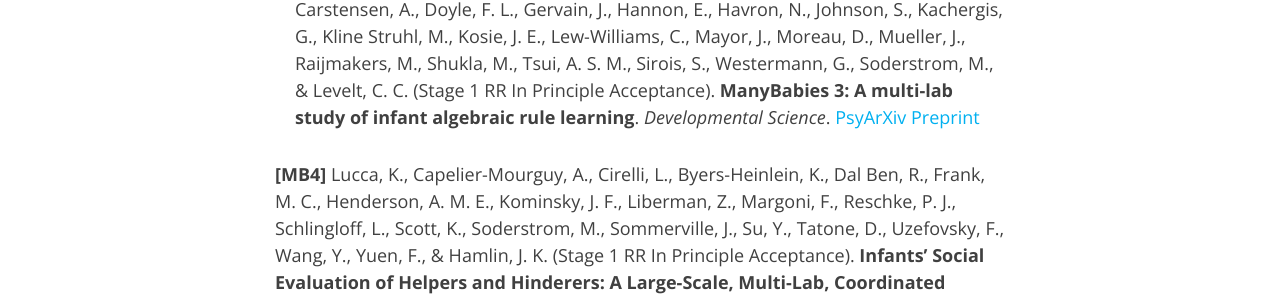
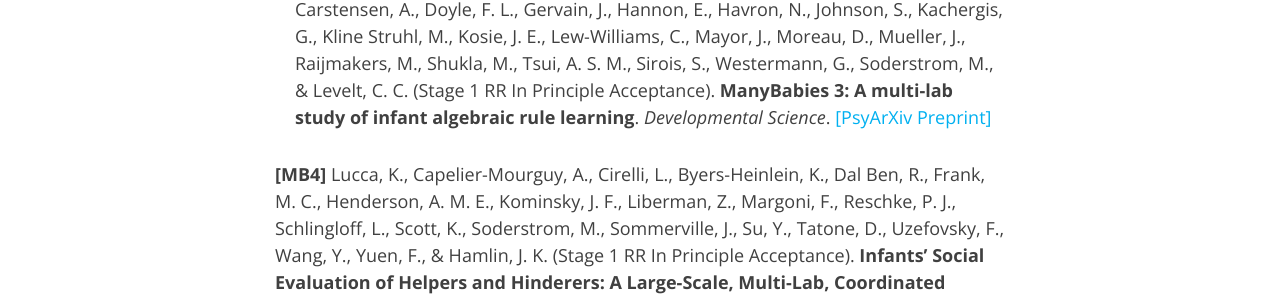
Before and after one commit to manybabies/manybabies.github.io, a Jekyll site: the page built from publications.md, in a window 1280 px wide and 900 px high, scrolled down 522 px. Shown: the part 155-455 px from the top of the window. Built offline with Jekyll 4.4.1, drawn with Linux system fonts in a browser that asks for light colours; nearby versions of some CDN libraries; some web fonts are replaced.

Commit message:
Update publications.md

```diff
--- a/publications.md
+++ b/publications.md
@@ -17,7 +17,7 @@
 
 ### Stage 1 Registered Reports: In Principle Acceptance (pending data collection)
 
-<p style="padding-left: 20px; text-indent: -20px"><b>[MB3]</b> Visser, I., Geambasu, A., Baumgartner, H. A., Bergmann, C., Byers-Heinlein, K., Carstensen, A., Doyle, F. L., Gervain, J., Hannon, E., Havron, N., Johnson, S., Kachergis, G., Kline Struhl, M., Kosie, J. E., Lew-Williams, C., Mayor, J., Moreau, D., Mueller, J., Raijmakers, M., Shukla, M., Tsui, A. S. M., Sirois, S., Westermann, G., Soderstrom, M., & Levelt, C. C. (Stage 1 RR In Principle Acceptance). <b>ManyBabies 3: A multi-lab study of infant algebraic rule learning</b>. <i>Developmental Science</i>. <a href="https://psyarxiv.com/aex7v/">PsyArXiv Preprint</a></p>
+<p style="padding-left: 20px; text-indent: -20px"><b>[MB3]</b> Visser, I., Geambasu, A., Baumgartner, H. A., Bergmann, C., Byers-Heinlein, K., Carstensen, A., Doyle, F. L., Gervain, J., Hannon, E., Havron, N., Johnson, S., Kachergis, G., Kline Struhl, M., Kosie, J. E., Lew-Williams, C., Mayor, J., Moreau, D., Mueller, J., Raijmakers, M., Shukla, M., Tsui, A. S. M., Sirois, S., Westermann, G., Soderstrom, M., & Levelt, C. C. (Stage 1 RR In Principle Acceptance). <b>ManyBabies 3: A multi-lab study of infant algebraic rule learning</b>. <i>Developmental Science</i>. <a href="https://psyarxiv.com/aex7v/">[PsyArXiv Preprint]</a></p>
 
 <!--**[MB3]** Visser, I., Geambasu, A., Baumgartner, H. A., Bergmann, C., Byers-Heinlein, K., Carstensen, A., Doyle, F. L., Gervain, J., Hannon, E., Havron, N., Johnson, S., Kachergis, G., Kline Struhl, M., Kosie, J. E., Lew-Williams, C., Mayor, J., Moreau, D., Mueller, J., Raijmakers, M., Shukla, M., Tsui, A. S. M., Sirois, S., Westermann, G., Soderstrom, M., & Levelt, C. C. (Stage 1 RR In Principle Acceptance). **ManyBabies 3: A multi-lab study of infant algebraic rule learning**. _Developmental Science_. [[PsyArXiv Preprint]](https://psyarxiv.com/aex7v/)-->
 
```
